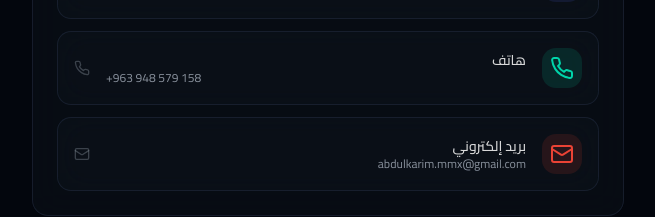
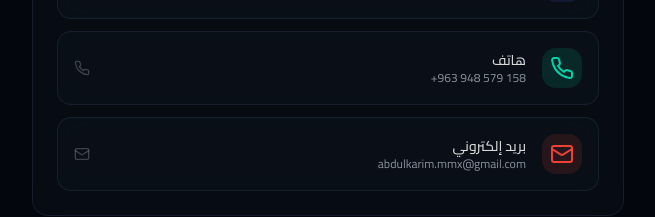
Before and after one commit to a7768972a/Abdulkarim.Taha_Bio, a Next.js app: page / in a window 1280 px wide. Shown: the part 1510-1727 px from the top of the page, without its empty margins (312-967 px from the left). Built offline with nearby package versions, Linux system fonts and the light colour scheme.

Commit message:
9a42c7fe-8cdf-4d9d-8e90-ad341c8b94c8

```diff
--- a/src/app/page.tsx
+++ b/src/app/page.tsx
@@ -624,7 +624,7 @@ export default function Home() {
                     </div>
                     <div className="flex-1 min-w-0">
                       <p className="text-sm font-medium text-foreground/90">{lang === 'ar' ? link.nameAr : link.name}</p>
-                      <p className="text-xs text-muted-foreground truncate" dir={link.isPhone ? 'ltr' : undefined}>{lang === 'ar' ? link.usernameAr : link.username}</p>
+                      <p className={`text-xs text-muted-foreground truncate ${link.isPhone ? 'text-right' : ''}`} dir={link.isPhone ? 'ltr' : undefined}>{lang === 'ar' ? link.usernameAr : link.username}</p>
                     </div>
                     {link.isPhone || link.icon === 'email' ? (
                       link.icon === 'email' ? <EmailIcon className="w-4 h-4 text-muted-foreground/40 group-hover:text-primary/60 transition-colors flex-shrink-0" /> : <PhoneIcon className="w-4 h-4 text-muted-foreground/40 group-hover:text-primary/60 transition-colors flex-shrink-0" />
```
